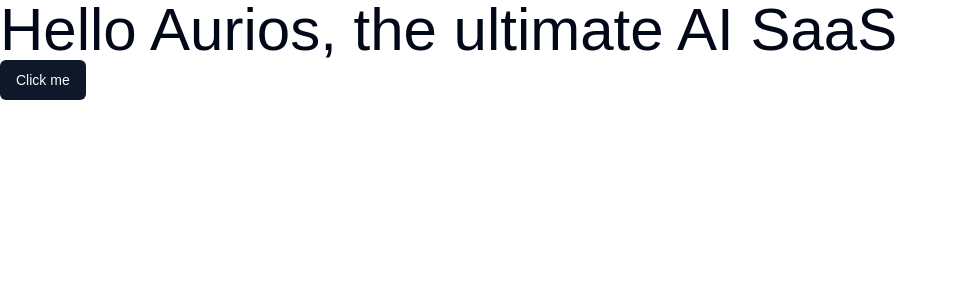
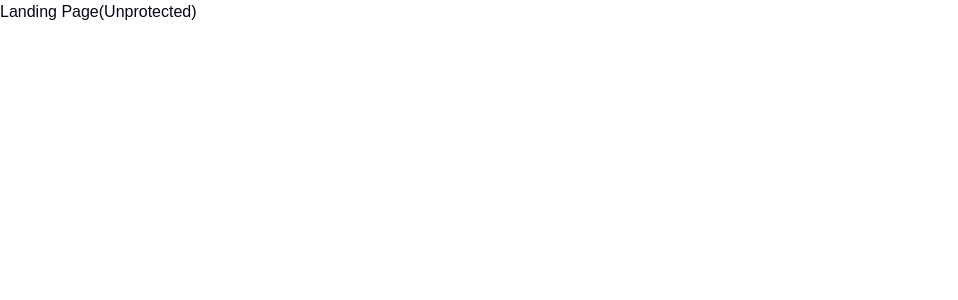
Before and after one commit to awaisnazir08/Aurios, a Next.js app: page / in a window 1280 px wide. Shown: the top 300 px of the page, without its empty margins (0-958 px from the left). Built offline with nearby package versions, Linux system fonts and the light colour scheme.

Commit message:
set up route paths

```diff
--- /dev/null
+++ b/app/(dashboard)/(routes)/dashboard/page.tsx
@@ -0,0 +1,13 @@
+import { Button } from "@/components/ui/button";
+
+const DashboardPage = () => {
+    return (
+        <>
+            <div>
+                Landing Page(Protected)
+            </div>
+        </>
+    )
+}
+
+export default DashboardPage;
--- /dev/null
+++ b/app/(landing)/page.tsx
@@ -0,0 +1,9 @@
+const LandingPage = () => {
+    return (
+        <div>
+            Landing Page(Unprotected)
+        </div>
+    );
+}
+
+export default LandingPage;
--- a/app/page.tsx
+++ /dev/null
@@ -1,10 +0,0 @@
-import { Button } from "@/components/ui/button";
-
-export default function Home() {
-  return (
-    <>
-    <p className="text-6xl">Hello Aurios, the ultimate AI SaaS</p>
-    <Button>Click me</Button>
-    </>
-  );
-}
```
